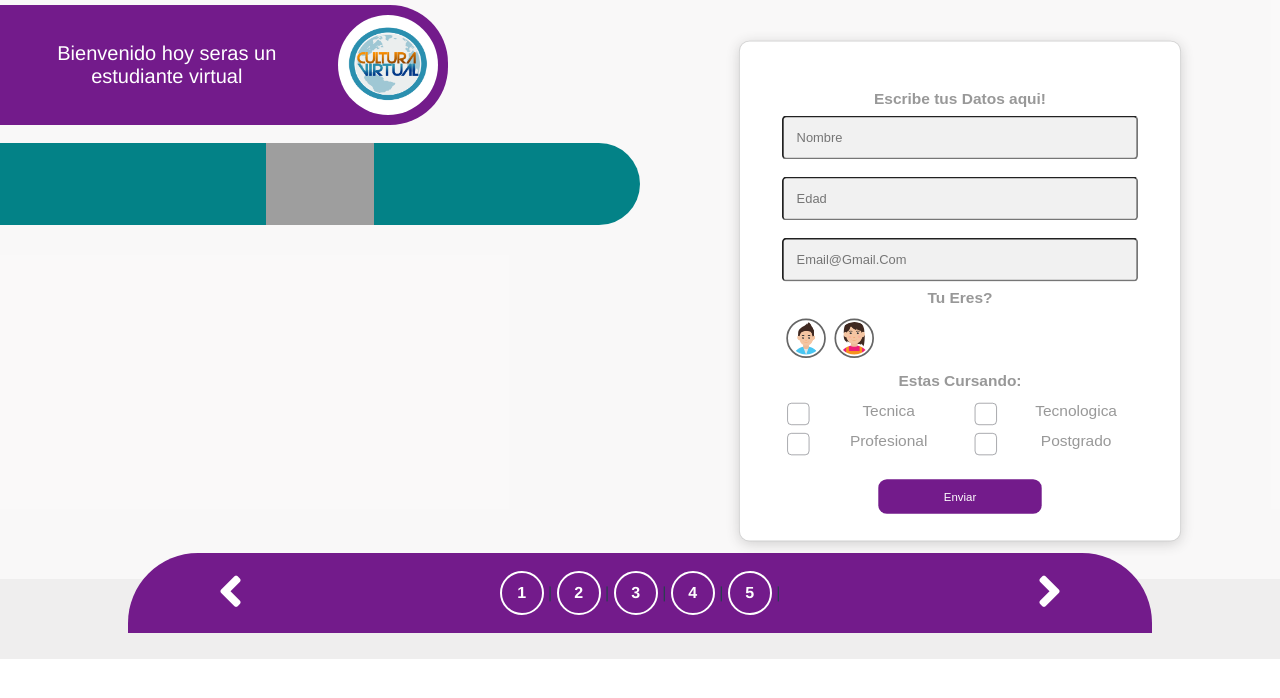
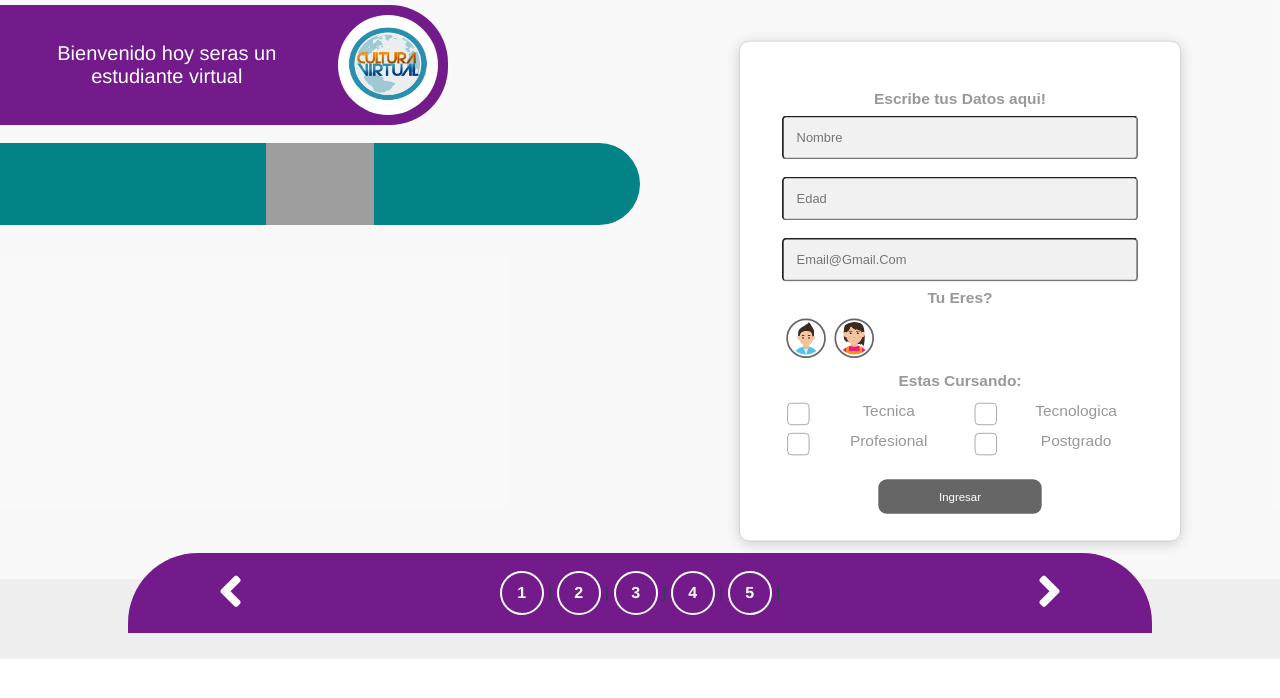
Before and after one commit to kasnino/VueEntregaTest, a Vue app: page /#/ in a window 1280 px wide. Shown: the top 698 px of the page. Built offline with nearby package versions, Linux system fonts and the light colour scheme; grey boxes are pictures that could not be loaded.

Commit message:
validation form checks test

```diff
--- a/package.json
+++ b/package.json
@@ -9,6 +9,7 @@
   },
   "dependencies": {
     "core-js": "^3.3.2",
+    "vee-validate": "^3.1.1",
     "vue": "^2.6.10",
     "vue-router": "^3.1.3"
   },
--- a/src/components/Formulario.vue
+++ b/src/components/Formulario.vue
@@ -51,7 +51,8 @@
 
                                     <div
                                     @click="eventohombre()"
-                                    class="btn-male " v-bind:class=" bandera ? 'mover-genero' : 'remover' ">
+                                    class="btn-male "
+                                    v-bind:class=" bandera ? 'mover-genero' : 'remover' ">
                                         <a
                                             >
                                             <img class="imagen-genero-male" src="../assets/img/men.png">
@@ -59,7 +60,8 @@
                                     </div>
                                     <div
                                     @click="eventomujer()"
-                                    class="btn-fame" v-bind:class=" banderamujer ? 'mover-genero-fame' : 'remover' ">
+                                    class="btn-fame"
+                                    v-bind:class=" banderamujer ? 'mover-genero-fame' : 'remover' ">
                                         <a>
                                             <img class="imagen-genero-fame" src="../assets/img/mujer.png">
                                         </a>
@@ -104,8 +106,10 @@
 
 
                             <p class="botonmain">
-                              <button
-                               >Enviar</button>
+                              <button :disabled="!bandera"
+                             v-bind:style="[!bandera ? {'background': '#666'} : {'background': '#731b8b'}]"
+
+                               >Ingresar</button>
                             </p>
                             </form>
                       </div>
--- a/src/components/TestCompo.vue
+++ b/src/components/TestCompo.vue
@@ -7,8 +7,12 @@
              <div class="checkbox">
           	<span class="pregunta">La Educacion Virtual Permite...</span>
 
-						<input id="checkbox-rema2" type="checkbox" value="4" />
-						<label for="checkbox-rema2">La cultura que esta emergiendo quis nostrud exercitation ullamco laboris nisi ut aliquip ex ea commodo consequat.
+						<input
+
+						id="checkbox-rema2" type="checkbox" value="4" />
+						<label
+
+						for="checkbox-rema2">La cultura que esta emergiendo quis nostrud exercitation ullamco laboris nisi ut aliquip ex ea commodo consequat.
 							<span class="box"></span>
 						</label>
 
@@ -31,8 +35,12 @@
 				  <div class="checkbox">
 							<span class="pregunta">La Educacion Virtual Permite...</span>
 
-							<input id="checkbox-rema" type="checkbox" value="4" />
-							<label for="checkbox-rema">La cultura que esta emergiendo quis nostrud exercitation ullamco laboris nisi ut aliquip ex ea commodo consequat.
+							<input
+							@change="metodocambio()"
+							id="checkbox-rema" type="checkbox" value="4" />
+							<label
+							v-bind:class="bandera ? 'correcto' : ''"
+							for="checkbox-rema">La cultura que esta emergiendo quis nostrud exercitation ullamco laboris nisi ut aliquip ex ea commodo consequat.
 								<span class="box"></span>
 							</label>
 
@@ -98,15 +106,20 @@
 export default {
 	components: {},
 	data(){
-		return {}
+		return {
+			bandera: false
+		}
 
 	},
 
 	methods: {
 
-		evento(){
-			console.log("cambio el chet!!")
-			return true
+		metodocambio(){
+			if(!this.bandera)
+			{return this.bandera = true}
+			else{
+				return this.bandera = false
+			}
 		}
 	}
 }
@@ -281,6 +294,14 @@ input.button,
 
 }
 
+.correcto {
+	background: #77f7cc8f;
+	height: 100%;
+	width: 95%;
+	border-radius: 30px;
+	padding: 4px;
+
+}
 .grid-columnas {
 	display: grid;
 	grid-template-columns: repeat(1,100%);
--- a/src/main.js
+++ b/src/main.js
@@ -1,7 +1,6 @@
 import Vue from "vue";
 import App from "./App.vue";
 import router from "./router";
-
 
 Vue.config.productionTip = false;
 
```
Also changed, not shown: 1 other file (tests, documents, lock files or other folders).
